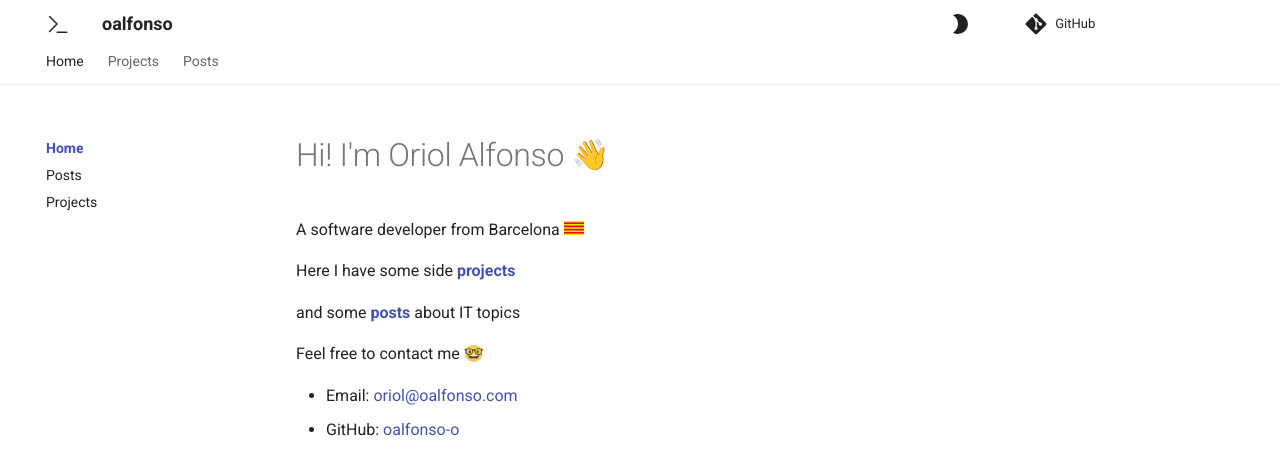
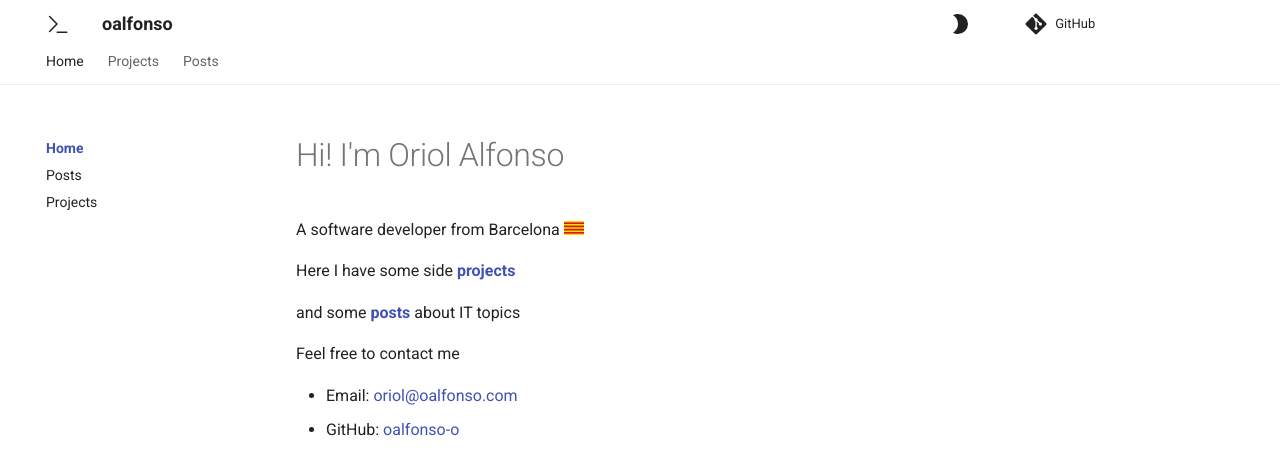
Before and after one commit to oalfonso-o/mkdocs, an MkDocs documentation site: the page built from docs/index.md, in a window 1280 px wide. Shown: the top 451 px of the page. Built offline with MkDocs 1.6.1 and Material for MkDocs 9.7.7, drawn with Linux system fonts in a browser that asks for light colours; emoji names are drawn with the system emoji font; comment, search, counter and statistics services are not loaded.

Commit message:
Remove emojis

```diff
--- a/docs/index.md
+++ b/docs/index.md
@@ -1,4 +1,4 @@
-# Hi! I'm Oriol Alfonso :wave:
+# Hi! I'm Oriol Alfonso
 
 A software developer from Barcelona <img src="assets/flag_catalonia.png" style="width: 20px;"/>
 
@@ -6,7 +6,7 @@ Here I have some side **[projects](projects/index.md)**
 
 and some **[posts](posts/index.md)** about IT topics
 
-Feel free to contact me 🤓
+Feel free to contact me
 
 - Email: [oriol@oalfonso.com](mailto:oriol@oalfonso.com){target=_blank}
 - GitHub: [oalfonso-o](https://github.com/oalfonso-o){target=_blank}
```
